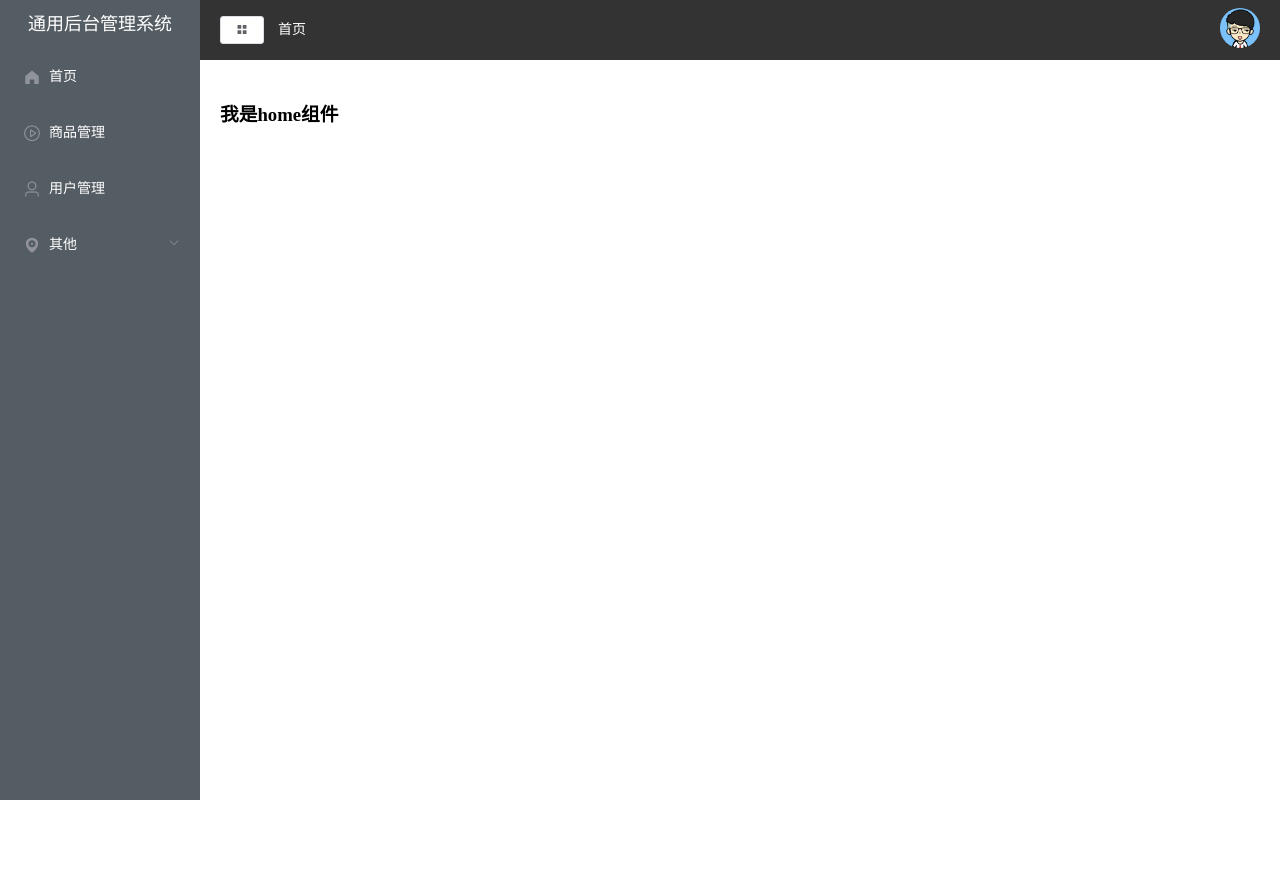
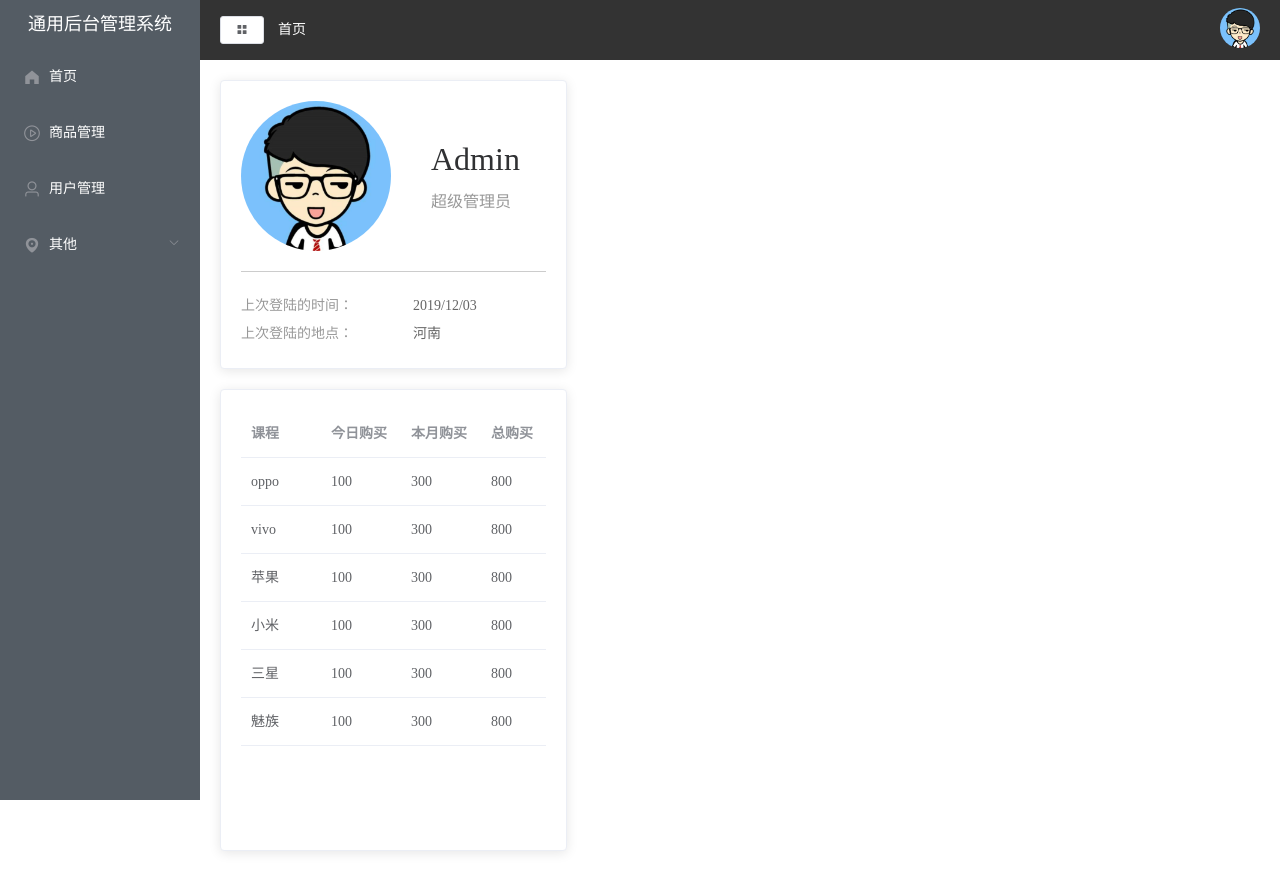
Before and after one commit to yama946/vue-, a Vue app: page /#/home in a window 1280 px wide. Before the commit the page ends 800 px from the top, so only its background shows below. Built offline with nearby package versions, Linux system fonts and the light colour scheme.

Commit message:
首页组件

```diff
--- a/package.json
+++ b/package.json
@@ -13,7 +13,8 @@
     "less": "4.1.2",
     "less-loader": "5.0.0",
     "vue": "^2.6.14",
-    "vue-router": "3.6.5"
+    "vue-router": "3.6.5",
+    "vuex": "3.6.2"
   },
   "devDependencies": {
     "@babel/core": "^7.12.16",
--- a/src/App.vue
+++ b/src/App.vue
@@ -20,7 +20,7 @@ export default {
 
 <style lang="less">
 // 去除默认样式，应用到所有模板，并非仅仅当前模板吗
-html,body,h3{
+html,body,h3,p{
   margin: 0%;
   padding: 0%;
 }
--- a/src/components/CommonAside.vue
+++ b/src/components/CommonAside.vue
@@ -1,6 +1,6 @@
 <template>
 <el-menu default-active="1-4-1" class="el-menu-vertical-demo" @open="handleOpen" @close="handleClose" :collapse="isCollapse" background-color="#545c64" text-color="#fff" active-text-color="#ffd04b">
-    <h3>通用后台管理系统</h3>
+    <h3>{{ isCollapse ? '后台':'通用后台管理系统' }}</h3>
     <el-menu-item v-on:click="clickMenu(item)" v-for="item in noChildren" :key="item.name" :index="item.label">
         <i :class="`el-icon-${item.icon}`"></i>
         <span slot="title">{{item.label}}</span>
@@ -30,7 +30,7 @@ export default {
     data() {
         //这里存放数据
         return {
-            isCollapse: false,
+            // isCollapse: false,
             menuData: [{
                     path: "/",
                     name: "home",
@@ -85,7 +85,10 @@ export default {
         hasChildren() {
             return this.menuData.filter((item) => item.children);
         },
-
+        //从store中获取数据
+        isCollapse () {
+            return this.$store.state.tab.isCollapse;
+        }
     },
     //监控 data 中的数据变化
     watch: {},
@@ -153,3 +156,11 @@ export default {
     }
 }
 </style>
+
+
+<style lang="less" scoped>
+    .el-menu {
+        // 去除白边
+        border-right: none;
+    }
+</style>
--- a/src/components/CommonHeader.vue
+++ b/src/components/CommonHeader.vue
@@ -1,7 +1,7 @@
 <template>
 <div class="header-container">
     <div class="l-content">
-        <el-button icon="el-icon-menu" size="mini"></el-button>
+        <el-button @click="handleMenu" icon="el-icon-menu" size="mini"></el-button>
         <!-- 面包屑 -->
         <span class="text">首页</span>
     </div>
@@ -33,14 +33,17 @@ export default {
 
         };
     },
+    //方法集合
+    methods: {
+        //修改store中，菜单的状态
+        handleMenu(){
+            this.$store.commit('collapseMenu');
+        }
+    },
     //计算属性 类似于 data 概念
     computed: {},
     //监控 data 中的数据变化
     watch: {},
-    //方法集合
-    methods: {
-
-    },
     //生命周期 - 创建完成（可以访问当前 this 实例）
     created() {
 
--- a/src/main.js
+++ b/src/main.js
@@ -4,12 +4,14 @@ import App from './App.vue'
 import ElementUI from 'element-ui';
 import 'element-ui/lib/theme-chalk/index.css';
 import router from './router'
+import store from './store/index'
 
 Vue.config.productionTip = false
 //安装element-ui，全局引入
 Vue.use(ElementUI);
 
 new Vue({
-  router,//注入router功能
+  router,//挂载router
+  store,//挂载store，才能通过this获取实例
   render: h => h(App),
 }).$mount('#app')
--- /dev/null
+++ b/src/store/index.js
@@ -0,0 +1,17 @@
+import Vue from 'vue'
+import Vuex from 'vuex'
+
+import tab from './tab'
+
+//全局注入，将Vuex组件进行全局注入
+Vue.use(Vuex)
+
+//创建Vuex的实例，也就是store
+
+const store = new Vuex.Store({
+    modules: {
+        tab,
+    }
+})
+
+export default store;
--- /dev/null
+++ b/src/store/tab.js
@@ -0,0 +1,11 @@
+export default {
+    state:{
+        isCollapse:false,//定义菜单展开还是收起，要交互的两个模块冲这里引入数据
+    },
+    mutations: {
+        //修改菜单展开收起的方法
+        collapseMenu(state){
+            state.isCollapse=!state.isCollapse;
+        }
+    }
+}
--- a/src/views/Home.vue
+++ b/src/views/Home.vue
@@ -1,5 +1,43 @@
 <template>
-    <h1>我是home组件</h1>
+<el-row>
+    <!-- 左侧部分 -->
+    <el-col :span="8">
+        <el-card class="box-card">
+            <div class="user">
+                <img src="../assets/images/user.png" alt="">
+                <div class="userinfo">
+                    <p class="name">Admin</p>
+                    <p class="access">超级管理员</p>
+                </div>
+            </div>
+            <div class="login-info">
+                <p>上次登陆的时间：<span>2019/12/03</span></p>
+                <p>上次登陆的地点：<span>河南</span></p>
+            </div>
+        </el-card>
+        <!-- 行内设置，卡片之间的间隔 -->
+        <el-card style="margin-top: 20px;height:460px">
+            <el-table :data="tableData" style="width: 100%">
+                <!-- 传统写法 -->
+                <!-- <el-table-column prop="name" label="品牌" >
+                </el-table-column>
+                <el-table-column prop="todayBuy" label="日销量" >
+                </el-table-column>
+                <el-table-column prop="monthBuy" label="月销量">
+                </el-table-column>
+                <el-table-column prop="totalBuy" label="总销量">
+                </el-table-column> -->
+                <!-- 使用vue循环，进行优化，动态生成 -->
+                <el-table-column v-for="(value,name) in tableLabel" :key="name" :prop="name" :label="value">
+                </el-table-column>
+            </el-table>
+        </el-card>
+    </el-col>
+    <!-- 右侧部分，将页面宽度看成24个栅格，16个栅格为2/3 -->
+    <el-col :span="16">
+        <div class="grid-content bg-purple-light"></div>
+    </el-col>
+</el-row>
 </template>
 
 <script>
@@ -13,7 +51,50 @@ props: {},
     data() {
         //这里存放数据
         return {
-
+            //定义表格数据
+            tableData: [{
+                    name: 'oppo',
+                    todayBuy: 100,
+                    monthBuy: 300,
+                    totalBuy: 800
+                },
+                {
+                    name: 'vivo',
+                    todayBuy: 100,
+                    monthBuy: 300,
+                    totalBuy: 800
+                },
+                {
+                    name: '苹果',
+                    todayBuy: 100,
+                    monthBuy: 300,
+                    totalBuy: 800
+                },
+                {
+                    name: '小米',
+                    todayBuy: 100,
+                    monthBuy: 300,
+                    totalBuy: 800
+                },
+                {
+                    name: '三星',
+                    todayBuy: 100,
+                    monthBuy: 300,
+                    totalBuy: 800
+                },
+                {
+                    name: '魅族',
+                    todayBuy: 100,
+                    monthBuy: 300,
+                    totalBuy: 800
+                }
+            ],
+            tableLabel:{
+                name:'课程',
+                todayBuy:'今日购买',
+                monthBuy: '本月购买',
+                totalBuy: '总购买',
+            }
         };
     },
     //计算属性 类似于 data 概念
@@ -41,3 +122,46 @@ destroyed() {}, //生命周期 - 销毁完成
     activated() {}, //如果页面有 keep-alive 缓存功能，这个函数会触发
 }
 </script>
+
+<style lang="less" scoped>
+.user {
+    //添加下划线
+    padding-bottom: 20px;
+    margin-bottom: 20px;
+    border-bottom: 1px solid #ccc;
+    //样式
+    display: flex;
+    align-items: center;
+
+    img {
+        margin-right: 40px;
+        width: 150px;
+        height: 150px;
+        border-radius: 50%;
+    }
+
+    .userinfo {
+        .name {
+            font-size: 32px;
+            margin-bottom: 10px;
+        }
+
+        .access {
+            color: #999999;
+        }
+    }
+}
+
+.login-info {
+    p {
+        line-height: 28px;
+        font-size: 14px;
+        color: #999999;
+
+        span {
+            color: #666666;
+            margin-left: 60px;
+        }
+    }
+}
+</style>
--- a/src/views/Main.vue
+++ b/src/views/Main.vue
@@ -1,6 +1,7 @@
 <template>
     <el-container>
-        <el-aside width="200px">
+        <!-- <el-aside width="200px">  这里的200px导致，当点击缩放菜单时，无法占满 -->
+        <el-aside width="auto">
             <!-- 映射侧边栏组件 -->
             <common-aside></common-aside>
         </el-aside>
```
Also changed, not shown: 1 other file (tests, documents, lock files or other folders). Lines whose indentation alone changed are shown as unchanged.
